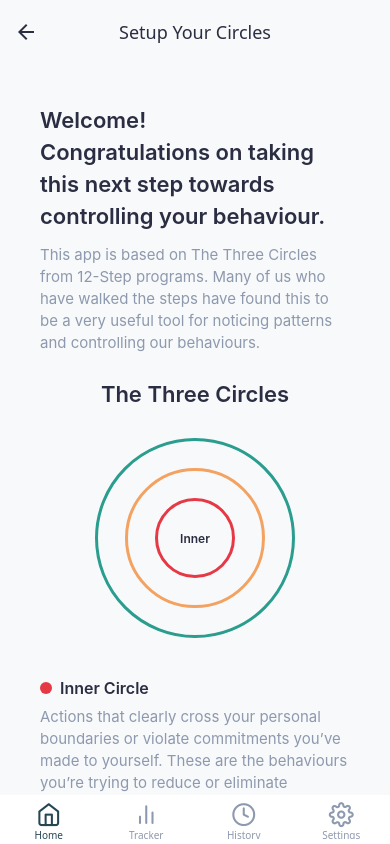
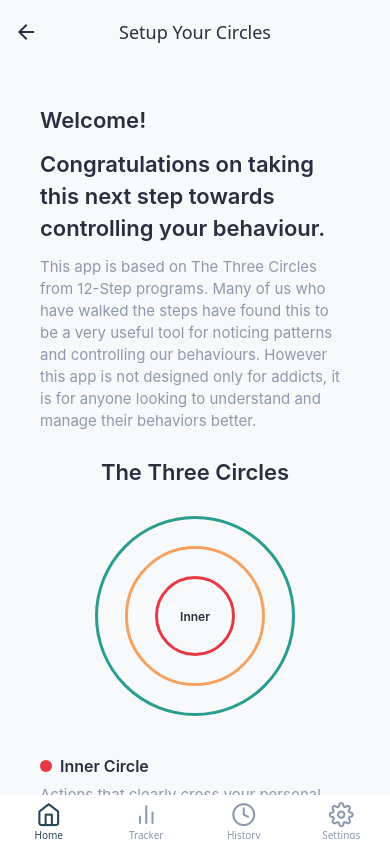
Before and after one commit to Griffanian/CircleTracker, a React Native app: screen /OnboardingCircles in a window 390 px wide. Built offline with nearby package versions, Linux system fonts and the light colour scheme; what react-native-keyboard-controller, react-native-worklets would draw is missing.

Commit message:
Changed suggested behaviours and added on boarding details

```diff
--- a/components/SuggestedBehaviors.tsx
+++ b/components/SuggestedBehaviors.tsx
@@ -12,12 +12,13 @@ interface SuggestedBehaviorsProps {
 
 const SUGGESTIONS: Record<CircleType, string[]> = {
   inner: [
-    "Using substances",
-    "Acting out sexually",
-    "Gambling",
-    "Lying",
-    "Stealing",
-    "Physical violence",
+    "Consuming Explicit Content",
+    "Spending money Impulsively",
+    "Using Substances",
+    "Binge Eating",
+    "Purging",
+    "Self-harm",
+    "Compulsive Masturbation"
   ],
   middle: [
     "Excessive social media",
--- a/screens/OnboardingCirclesScreen.tsx
+++ b/screens/OnboardingCirclesScreen.tsx
@@ -79,15 +79,16 @@ export default function OnboardingCirclesScreen({
     <ScreenScrollView>
       <View style={styles.container}>
         <ThemedText style={styles.welcomeTitle}>
-          Welcome! {"\n"}
+          Welcome!
+        </ThemedText>
+        <ThemedText style={styles.welcomeTitle}>
           Congratulations on taking this next step towards controlling
           your behaviour.
         </ThemedText>
 
         <ThemedText style={[styles.subtitle, { color: theme.textSecondary }]}>
-          This app is based on The Three Circles from 12-Step programs. Many
-          of us who have walked the steps have found this to be a very useful tool for noticing patterns and
-          controlling our behaviours.
+          This app is based on The Three Circles from 12-Step programs. Many of us who have walked the steps have found this to be a very useful tool for noticing patterns and
+          controlling our behaviours. However this app is not designed only for addicts, it is for anyone looking to understand and manage their behaviors better.
         </ThemedText>
 
         <ThemedText style={styles.CirclesTitle}>
@@ -235,6 +236,14 @@ export default function OnboardingCirclesScreen({
             {canFinish ? "Get Started" : "Add at least one behavior"}
           </ThemedText>
         </Pressable>
+          <ThemedText style={[styles.subtitle, { color: theme.textSecondary }]}>
+            {"\n"}
+            Please note that this app is not a substitute for professional help.
+            {"\n"}{"\n"}
+            This app is entirely anonymous, free, and without ads.
+            {"\n"}{"\n"}
+            Please see the Section in the Setting Tab about the Seventh tradition if you would like to support ongoing development.
+          </ThemedText>
       </View>
     </ScreenScrollView>
   );
```
